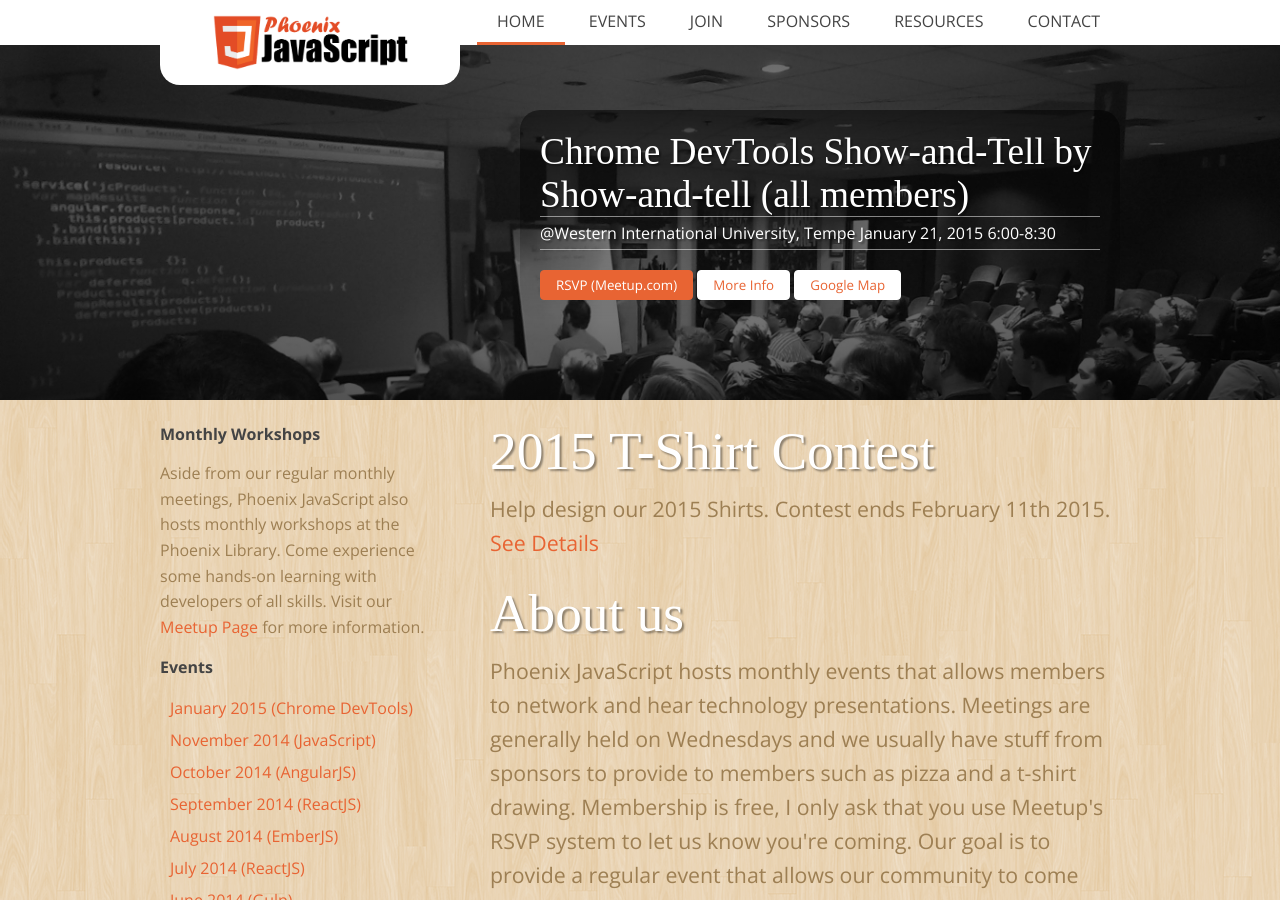
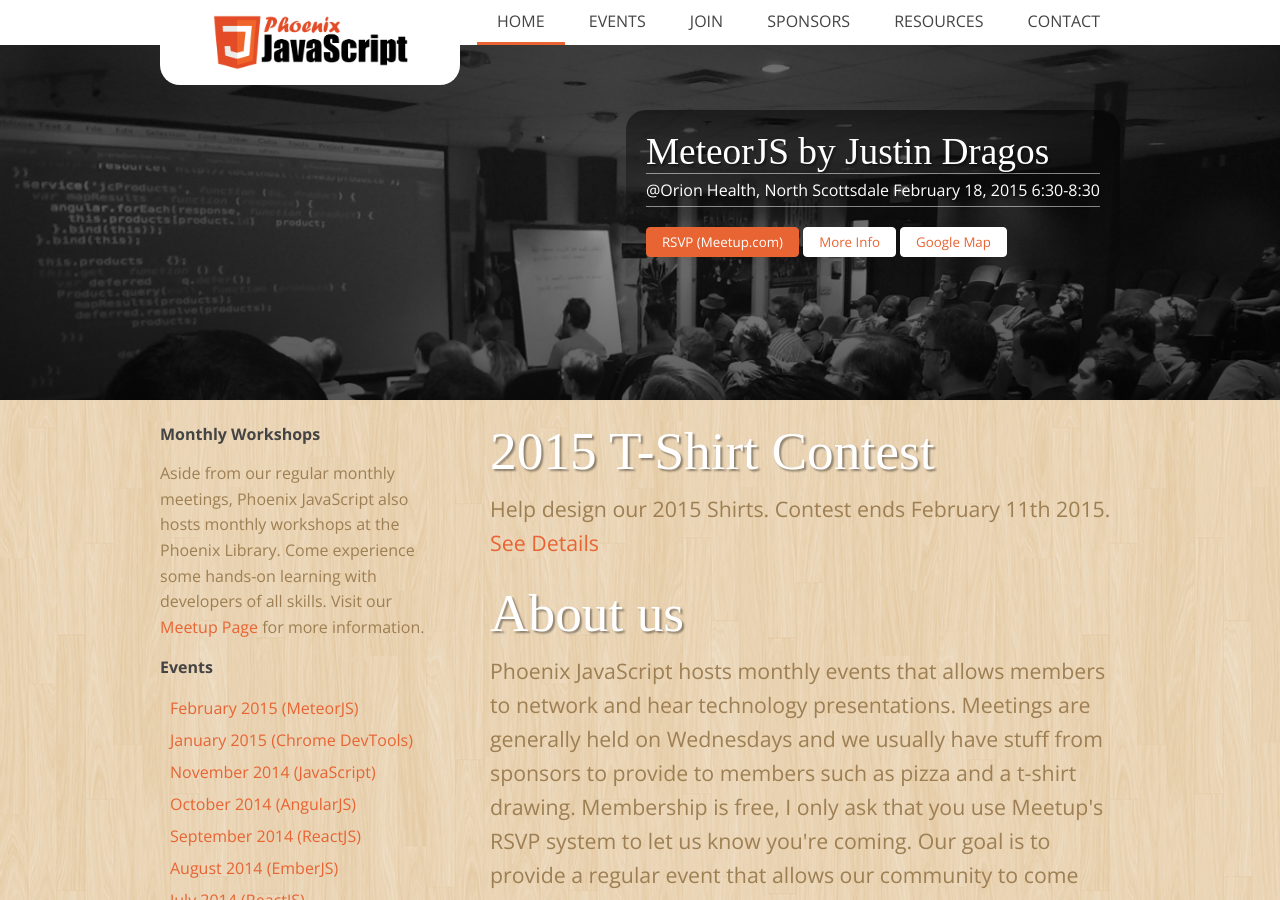
Before and after one commit to bradwestfall/phoenixjavascript, a Jekyll site: the page built from index.html, in a window 1280 px wide and 900 px high. Built offline with Jekyll 4.4.1, drawn with Linux system fonts in a browser that asks for light colours; some web fonts are replaced; comment, search, counter and statistics services are not loaded; part of the change alters nothing that is shown.

```diff
--- a/_posts/2015-1-21-chome-devtools.markdown
+++ b/_posts/2015-1-21-chome-devtools.markdown
@@ -3,7 +3,7 @@ layout: event
 categories: event
 title: "Chrome DevTools Show-and-Tell"
 location: "@Western International University, Tempe"
-map: "http://bit.ly/1vUUPOr "
+map: "http://bit.ly/1vUUPOr"
 time: "6:00-8:30"
 presenter: "Show-and-tell (all members)"
 topic: "Chrome DevTools"
--- /dev/null
+++ b/_posts/2015-2-18-meteorjs.markdown
@@ -0,0 +1,20 @@
+---
+layout: event
+categories: event
+title: "MeteorJS"
+location: "@Orion Health, North Scottsdale"
+map: "http://bit.ly/1CMeAAn "
+time: "6:30-8:30"
+presenter: "Justin Dragos"
+topic: "MeteorJS"
+---
+
+Orion Health (one of our sponsors) is offering to host us in Scottsdale for February. We are very thankful for the offer. We will be in building C-100.
+
+Meeting Description:
+
+Meteor JS is a relatively new full stack JavaScript solution (https://www.meteor.com/). It provides a full featured stack that is capable of binding data securely all the way from the web view to the data layer with a minimal amount of code, and its all reactive. Intrigued? Great! Not sure what half those words mean? Great! Come check out the presentation and leave with a sense of wonder.
+
+I'll cover features of the Meteor framework, basic project setup, and use in an application. We'll wrap up with a presentation of the Wiblits (https://wiblits.com/) platform which is built on Meteor by its developer Colin Turner.
+
+{% include disqus.html %}
```
